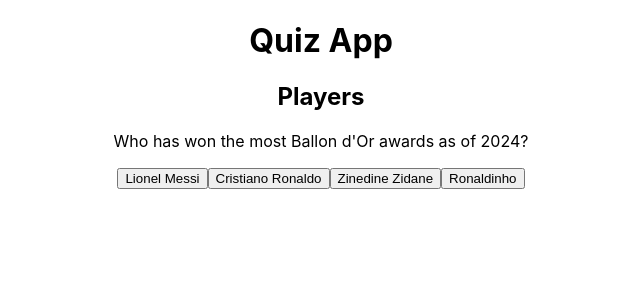
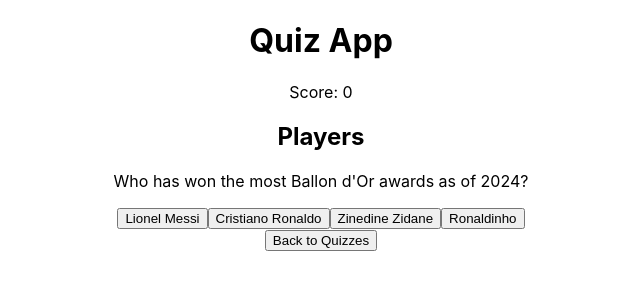
Before and after one commit to MohamaddMortada/Quiz-App, a React (Create React App) app: page / in a window 1280 px wide. Both pictures are taken after a click on the button "Players". Shown: the top 300 px of the page, without its empty margins (319-959 px from the left). Built offline with nearby package versions, Linux system fonts and the light colour scheme.

Commit message:
implementing score and get back to quizez in all pages

```diff
--- a/src/App.js
+++ b/src/App.js
@@ -10,6 +10,7 @@
   return (
     <div className="App">
       <h1>Quiz App</h1>
+      <p>Score: {score}</p>
 
       {!Quiz ? (
         <SelectedQuiz Data={Data} setQuiz={setQuiz} />
--- a/src/components/DisplayQuiz.jsx
+++ b/src/components/DisplayQuiz.jsx
@@ -52,11 +52,11 @@
             <div>
               <h2>Quiz Completed!</h2>
               <p>Your Score: {score}</p>
-              <button onClick={() => setQuiz(null)}>Back to Quizzes</button>
             </div>
           ) : (
             renderQuestion()
           )}
+        <button onClick={() => setQuiz(null)}>Back to Quizzes</button>
         </div>
       );
     }
```
